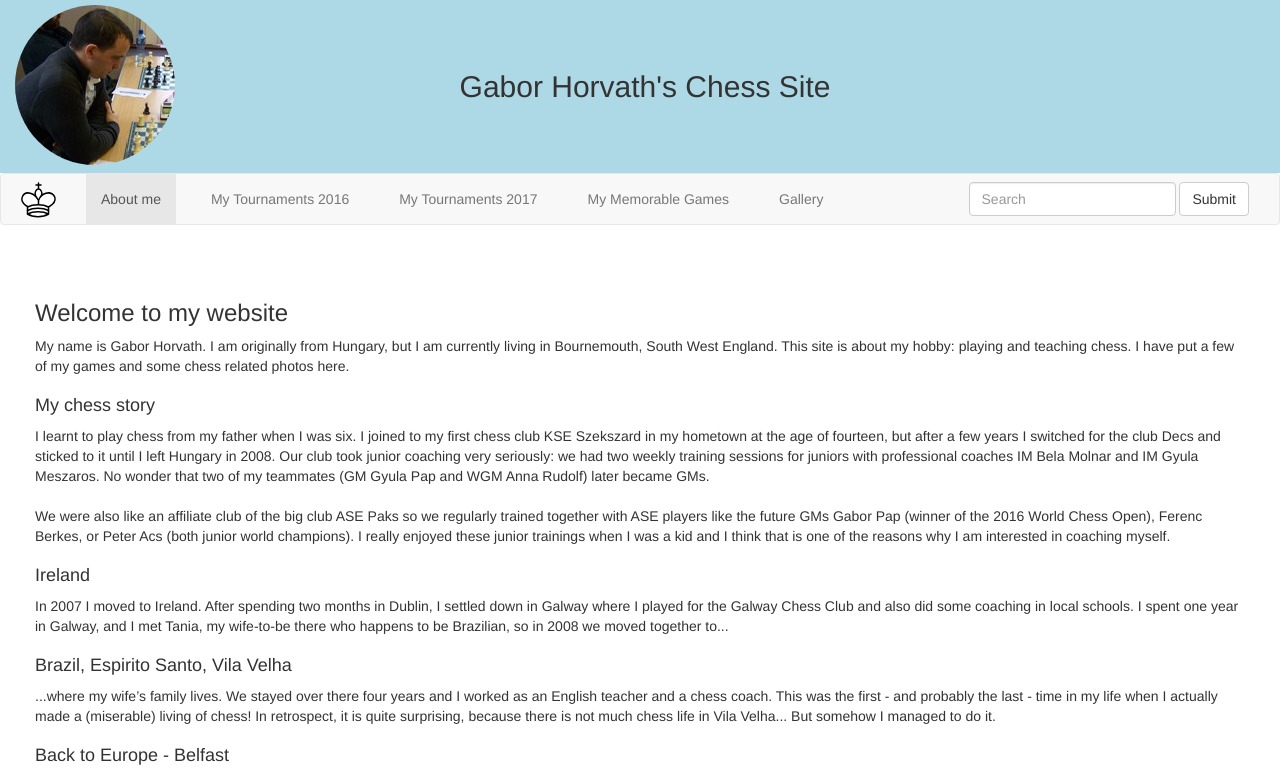
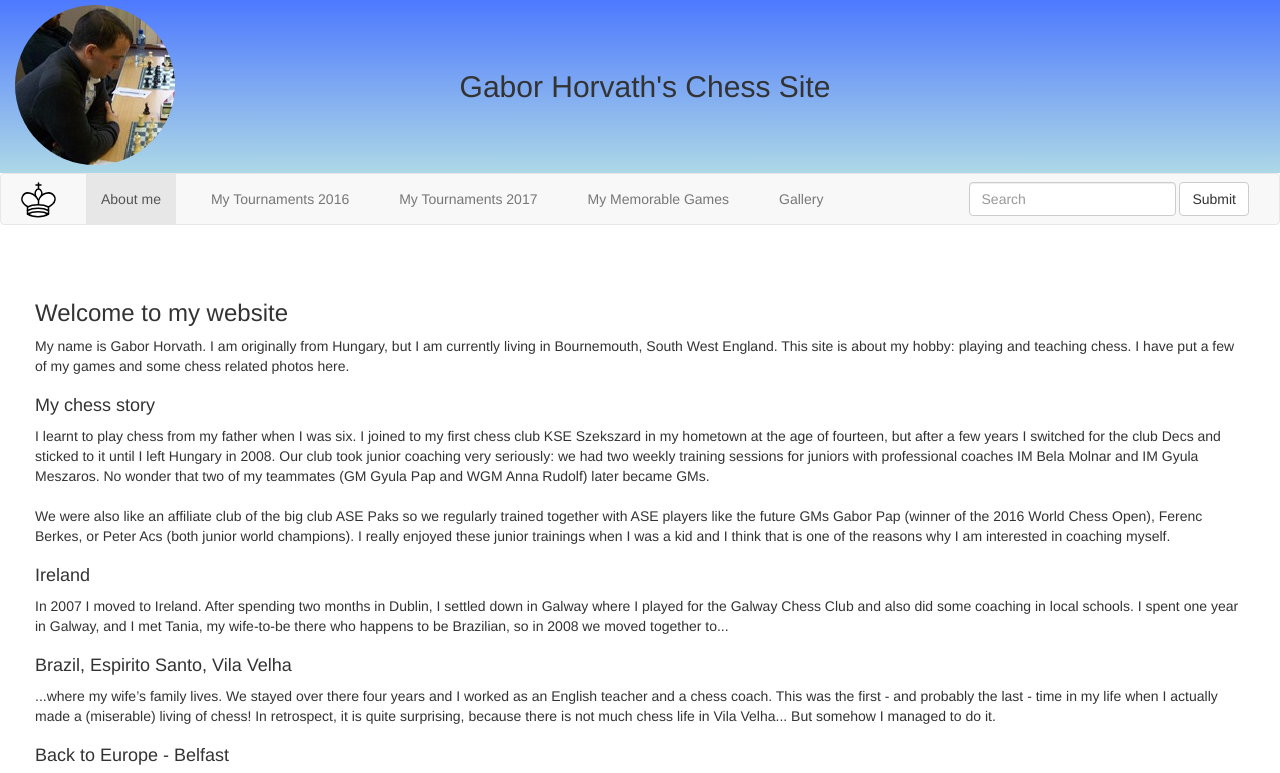
Before and after one commit to GaborHorvath11/MyChessSite, a plain HTML site: page index.html in a window 1280 px wide. Shown: the top 773 px of the page. Drawn offline with nearby package versions, Linux system fonts and the light colour scheme.

Commit message:
Update style.css
Add gradient background colour to header jumbotron.

```diff
--- a/css/style.css
+++ b/css/style.css
@@ -10,7 +10,11 @@ html {
     padding-top: 5px;
     padding-bottom: 5px;
     margin-bottom: 0;
-    background-color: lightblue;
+    background: #4D79FF; /* For browsers that do not support gradients */
+    background: -webkit-linear-gradient(#4D79FF , lightblue); /* For Safari 5.1 to 6.0 */
+    background: -o-linear-gradient(#4D79FF, lightblue); /* For Opera 11.1 to 12.0 */
+    background: -moz-linear-gradient(#4D79FF, lightblue); /* For Firefox 3.6 to 15 */
+    background: linear-gradient(#4D79FF , lightblue); /* Standard syntax */
 }
 
 .profile-picture-container {
```
